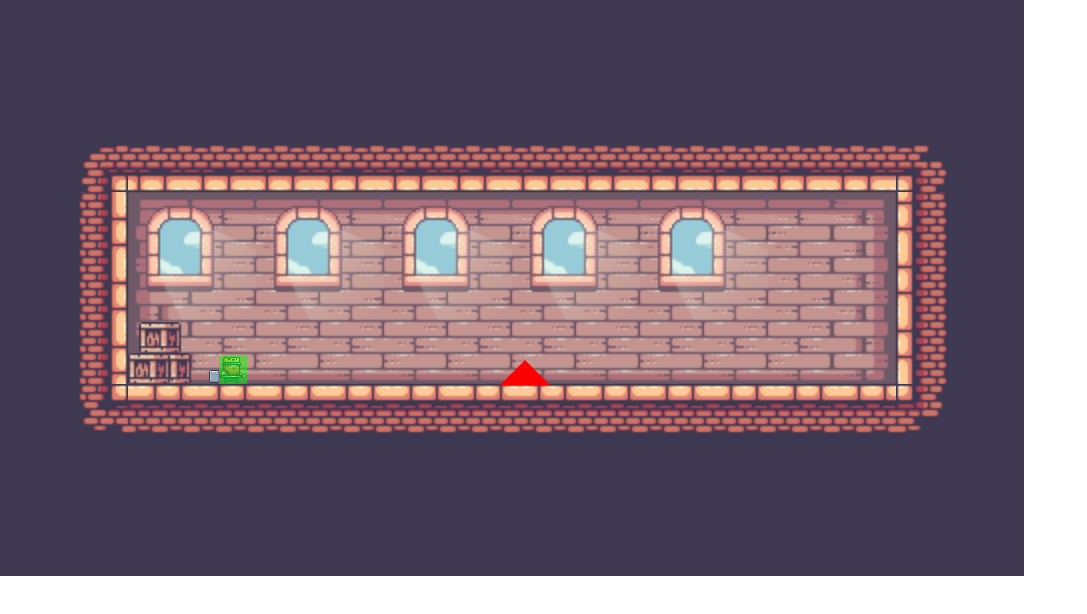
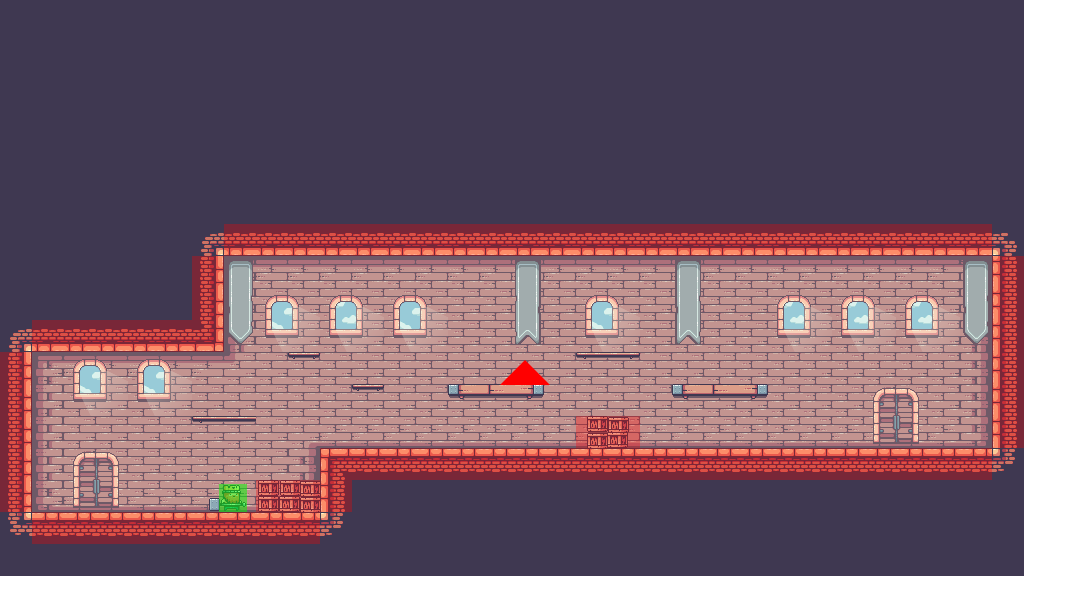
Before and after one commit to Steven-matos/react-jam-2024, a React (Vite) app in the folder react-jam-2024/: page / in a window 1280 px wide. Shown: the top 614 px of the page, without its empty margins (0-1087 px from the left). Built offline with nearby package versions, Linux system fonts and the light colour scheme.

Commit message:
adding level switching for png

```diff
--- a/react-jam-2024/src/App.jsx
+++ b/react-jam-2024/src/App.jsx
@@ -1,26 +1,49 @@
-//import { useEffect } from 'react';
+import { useEffect, useCallback, useState } from 'react';
 import Canvas from './components/Canvas.jsx'
 import Player from './components/Player.jsx';
 import Sprite from './components/Sprite.jsx';
-import level1 from './assets/background/backgroundLevel1.png';
-import collisionsLevel1 from './data/collisions.js'
 import playerSprite from './assets/Kings and Pigs/Sprites/01-King Human/idleRight.png'
 import playerAnimations from './data/playerAnimations.jsx'
 import Trap from './components/Trap.jsx';
-//import level2 from './assets/level/Starter_Level.png';
+import level1 from './assets/level/Starter_Level.png';
+import collisions from './data/collisions.js';
+import levels from './data/levels.jsx';
 
 function App() {
-  let parsedCollisions1 = [];
-  let collisionBlocksData;
+  const [currentLevel, setLevel] = useState(levels[1].src);
+  const [parsedCollisions, setCollisions] = useState(parse2d(collisions.level1));
+  const [collisionBlocksData, setCollisionData] = useState(createObjectsFrom2D(parsedCollisions));
+  let levelKey = 1;
 
-  parsedCollisions1 = parse2d(collisionsLevel1);
+  const handleKey = useCallback((e) => {
+    console.log(`user has pressed ${e.key}`);
+    if (e.key == 'f') {
+      console.log('Current Level: ' + levelKey);
+      if (levelKey == Object.keys(levels).length) {
+        levelKey = 1;
+      } else {
+        levelKey++;
+      }
+      console.log('Next Level: ' + levelKey);
+      setLevel(levels[levelKey].src);
+    }
+  }, []);
 
-  collisionBlocksData = createObjectsFrom2D(parsedCollisions1);
+  useEffect(() => {
+    window.addEventListener('keydown', handleKey);
+    return () => window.removeEventListener('keydown', handleKey);
+  }, [handleKey])
+
+  function switchLevel(level, collisions) {
+    const collisionData = setCollisions(collisions);
+    setCollisionData(collisionData);
+    setLevel(level);
+  }
 
   function parse2d(array) {
     const rows = [];
-    for (let i = 0; i < array.length; i += 16) {
-      rows.push(array.slice(i, i + 16))
+    for (let i = 0; i < array.length; i += 32) {
+      rows.push(array.slice(i, i + 32))
     }
     return rows;
   }
@@ -29,15 +52,15 @@ function App() {
     const objects = [];
     parsedArray.forEach((row, y) => {
       row.forEach((tile, x) => {
-        if (tile === 292) {
+        if (tile === 292 || tile === 290) {
           //push a new collision into collisionblocks array
           objects.push({
             position: {
-              x: x * 64,
-              y: y * 64
+              x: x * 32,
+              y: y * 32
             },
-            width: 64,
-            height: 64
+            width: 32,
+            height: 32
           })
         }
       })
@@ -52,14 +75,14 @@ function App() {
         <canvas ref={canvasRef} />
       </div> */}
       <Canvas style={{ position: 'absolute', zIndex: '-1' }} />
-      <Sprite loop={false} autoplay={false} imageSrc={level1} position={{ x: 0, y: 0 }} style={{ position: 'absolute', zIndex: '1' }} />
+      <Sprite loop={false} autoplay={false} imageSrc={currentLevel} position={{ x: 0, y: 0 }} style={{ position: 'absolute', zIndex: '1' }} />
       <Player
-      animations={playerAnimations}
-      imageSrc={playerSprite}
-      frameRate={11}
-      collisionBlocks={collisionBlocksData}
-      position={{ x: 200, y: 300 }}
-      style={{ position: 'absolute', zIndex: '2' }}
+        animations={playerAnimations}
+        imageSrc={playerSprite}
+        frameRate={11}
+        collisionBlocks={collisionBlocksData}
+        position={{ x: 200, y: 400 }}
+        style={{ position: 'absolute', zIndex: '2' }}
       />
       <Trap position={{ x: 525, y: 360 }} style={{ position: 'absolute', zIndex: '2' }} />
     </div>
--- a/react-jam-2024/src/components/Player.jsx
+++ b/react-jam-2024/src/components/Player.jsx
@@ -210,6 +210,11 @@ export default function Player(
         height: height
       }
 
+      collisionBlocks.forEach((block) => {
+        context.fillStyle = 'rgba(255, 0, 0, 0.3)';
+        context.fillRect(block.position.x, block.position.y, block.width, block.height);
+      })
+
       if (loaded) {
         context.drawImage(
           image,
--- a/react-jam-2024/src/data/collisions.js
+++ b/react-jam-2024/src/data/collisions.js
@@ -1,4 +1,4 @@
-const collisionsLevel1 = [
+const testLevel1 = [
     0, 0, 0, 0, 0, 0, 0, 0, 0, 0, 0, 0, 0, 0, 0, 0,
     0, 0, 0, 0, 0, 0, 0, 0, 0, 0, 0, 0, 0, 0, 0, 0,
     0, 292, 292, 292, 292, 292, 292, 292, 292, 292, 292, 292, 292, 292, 292, 0,
@@ -10,7 +10,7 @@ const collisionsLevel1 = [
     0, 0, 0, 0, 0, 0, 0, 0, 0, 0, 0, 0, 0, 0, 0, 0
 ];
 
-export const collisionsLevel2 = [
+const testLevel2 = [
     292, 292, 292, 292, 292, 292, 292, 0, 0, 0, 0, 0, 0, 0, 0, 0,
     292, 0, 0, 0, 0, 0, 292, 0, 0, 0, 0, 0, 0, 0, 0, 0,
     292, 0, 0, 0, 0, 0, 292, 0, 0, 0, 0, 0, 0, 0, 0, 0,
@@ -22,7 +22,7 @@ export const collisionsLevel2 = [
     0, 292, 292, 292, 292, 292, 292, 292, 292, 292, 292, 292, 0, 0, 0, 0
 ];
 
-export const collisionsLevel3 = [
+const testLevel3 = [
     0, 0, 0, 0, 0, 0, 0, 0, 0, 0, 0, 0, 0, 0, 0, 0,
     0, 292, 292, 292, 292, 292, 292, 292, 292, 292, 292, 292, 292, 292, 292, 0,
     0, 292, 0, 0, 0, 0, 0, 0, 0, 0, 0, 0, 0, 0, 292, 0,
@@ -34,4 +34,32 @@ export const collisionsLevel3 = [
     0, 0, 0, 0, 0, 0, 0, 0, 0, 0, 0, 0, 0, 0, 0, 0
 ];
 
-export default collisionsLevel1
+const level1 = [
+    0, 0, 0, 0, 0, 0, 0, 0, 0, 0, 0, 0, 0, 0, 0, 0, 0, 0, 0, 0, 0, 0, 0, 0, 0, 0, 0, 0, 0, 0, 0, 0,
+    0, 0, 0, 0, 0, 0, 0, 0, 0, 0, 0, 0, 0, 0, 0, 0, 0, 0, 0, 0, 0, 0, 0, 0, 0, 0, 0, 0, 0, 0, 0, 0,
+    0, 0, 0, 0, 0, 0, 0, 0, 0, 0, 0, 0, 0, 0, 0, 0, 0, 0, 0, 0, 0, 0, 0, 0, 0, 0, 0, 0, 0, 0, 0, 0,
+    0, 0, 0, 0, 0, 0, 0, 0, 0, 0, 0, 0, 0, 0, 0, 0, 0, 0, 0, 0, 0, 0, 0, 0, 0, 0, 0, 0, 0, 0, 0, 0,
+    0, 0, 0, 0, 0, 0, 0, 0, 0, 0, 0, 0, 0, 0, 0, 0, 0, 0, 0, 0, 0, 0, 0, 0, 0, 0, 0, 0, 0, 0, 0, 0,
+    0, 0, 0, 0, 0, 0, 0, 0, 0, 0, 0, 0, 0, 0, 0, 0, 0, 0, 0, 0, 0, 0, 0, 0, 0, 0, 0, 0, 0, 0, 0, 0,
+    0, 0, 0, 0, 0, 0, 0, 0, 0, 0, 0, 0, 0, 0, 0, 0, 0, 0, 0, 0, 0, 0, 0, 0, 0, 0, 0, 0, 0, 0, 0, 0,
+    0, 0, 0, 0, 0, 0, 0, 290, 290, 290, 290, 290, 290, 290, 290, 290, 290, 290, 290, 290, 290, 290, 290, 290, 290, 290, 290, 290, 290, 290, 290, 0,
+    0, 0, 0, 0, 0, 0, 290, 0, 0, 0, 0, 0, 0, 0, 0, 0, 0, 0, 0, 0, 0, 0, 0, 0, 0, 0, 0, 0, 0, 0, 0, 290,
+    0, 0, 0, 0, 0, 0, 290, 0, 0, 0, 0, 0, 0, 0, 0, 0, 0, 0, 0, 0, 0, 0, 0, 0, 0, 0, 0, 0, 0, 0, 0, 290,
+    0, 290, 290, 290, 290, 290, 290, 0, 0, 0, 0, 0, 0, 0, 0, 0, 0, 0, 0, 0, 0, 0, 0, 0, 0, 0, 0, 0, 0, 0, 0, 290,
+    290, 0, 0, 0, 0, 0, 0, 0, 0, 0, 0, 0, 0, 0, 0, 0, 0, 0, 0, 0, 0, 0, 0, 0, 0, 0, 0, 0, 0, 0, 0, 290,
+    290, 0, 0, 0, 0, 0, 0, 0, 0, 0, 0, 0, 0, 0, 0, 0, 0, 0, 0, 0, 0, 0, 0, 0, 0, 0, 0, 0, 0, 0, 0, 290,
+    290, 0, 0, 0, 0, 0, 0, 0, 0, 0, 0, 0, 0, 0, 0, 0, 0, 0, 290, 290, 0, 0, 0, 0, 0, 0, 0, 0, 0, 0, 0, 290,
+    290, 0, 0, 0, 0, 0, 0, 0, 0, 0, 290, 290, 290, 290, 290, 290, 290, 290, 290, 290, 290, 290, 290, 290, 290, 290, 290, 290, 290, 290, 290, 0,
+    290, 0, 0, 0, 0, 0, 0, 0, 290, 290, 290, 0, 0, 0, 0, 0, 0, 0, 0, 0, 0, 0, 0, 0, 0, 0, 0, 0, 0, 0, 0, 0,
+    0, 290, 290, 290, 290, 290, 290, 290, 290, 290, 0, 0, 0, 0, 0, 0, 0, 0, 0, 0, 0, 0, 0, 0, 0, 0, 0, 0, 0, 0, 0, 0,
+    0, 0, 0, 0, 0, 0, 0, 0, 0, 0, 0, 0, 0, 0, 0, 0, 0, 0, 0, 0, 0, 0, 0, 0, 0, 0, 0, 0, 0, 0, 0, 0
+]
+
+const collisions = {
+    testLevel1: testLevel1,
+    testLevel2: testLevel2,
+    testLevel3: testLevel3,
+    level1: level1
+}
+
+export default collisions
--- /dev/null
+++ b/react-jam-2024/src/data/levels.jsx
@@ -0,0 +1,12 @@
+const levels = {
+    1: {
+        src: '/src/assets/level/Starter_Level.png',
+        name: 'Level 1'
+    },
+    2: {
+        src: '/src/assets/level/Level_2.png',
+        name: 'Level 2'
+    }
+}
+
+export default levels
```
Lines whose indentation alone changed are shown as unchanged.
